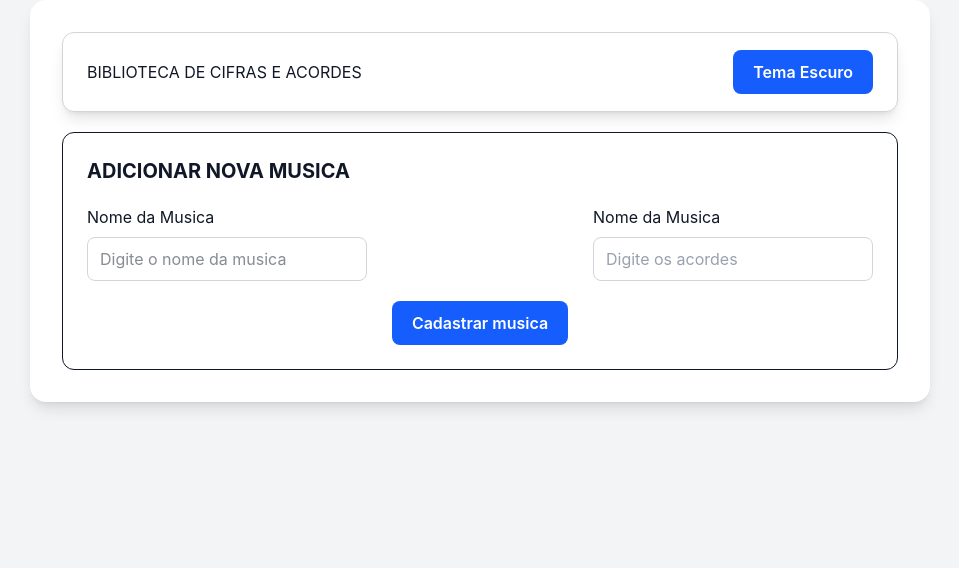
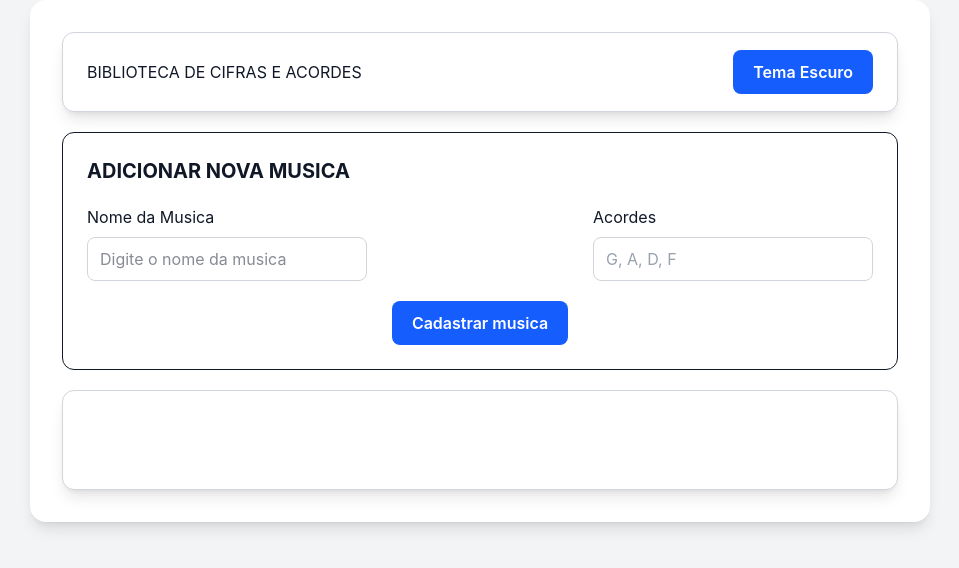
Before and after one commit to MarcosJhonata/SitedeCifras, a React (Vite) app in the folder sitecifras/: page / in a window 1280 px wide. Shown: the top 568 px of the page, without its empty margins (160-1119 px from the left). Built offline with nearby package versions, Linux system fonts and the light colour scheme.

Commit message:
add componente songs list e add funcionalidade no songform

```diff
--- a/sitecifras/src/App.tsx
+++ b/sitecifras/src/App.tsx
@@ -1,14 +1,32 @@
+import { useState } from "react";
 import Container from "./components/container";
 import Header from "./components/header";
 import SongForm from "./components/song-form";
-import { useTheme } from "./context/theme-context";
+import SongList from "./components/song-list";
+import { useTheme } from "./context/use-theme";
 import "./index.css";
 
+type Song = {
+	id: number;
+	musica: string;
+	acordes: string[];
+};
+
 export default function App() {
+	const [listaMusicas, setListaMusicas] = useState<Song[]>([]);
+
+	function adicionarMusica(novaMusica: Song) {
+		setListaMusicas((prevListaMusicas) => [
+			...prevListaMusicas,
+			novaMusica,
+		]);
+	}
 	const { themeStyles } = useTheme();
 
 	return (
-		<Container className={`min-h-screen ${themeStyles.background} ${themeStyles.text}`}>
+		<Container
+			className={`min-h-screen ${themeStyles.background} ${themeStyles.text}`}
+		>
 			<Container
 				className={`max-w-225 mx-auto
           flex
@@ -20,7 +38,8 @@ export default function App() {
 					${themeStyles.card} gap-5`}
 			>
 				<Header />
-        <SongForm/>
+				<SongForm adicionarMusica={adicionarMusica} />
+				<SongList listaMusicas={listaMusicas} />
 			</Container>
 		</Container>
 	);
--- a/sitecifras/src/components/header.tsx
+++ b/sitecifras/src/components/header.tsx
@@ -1,4 +1,4 @@
-import { useTheme } from "../context/theme-context";
+import { useTheme } from "../context/use-theme";
 import Container from "./container";
 export default function Header() {
 	const { theme, toggleTheme, themeStyles } = useTheme();
--- a/sitecifras/src/components/song-form.tsx
+++ b/sitecifras/src/components/song-form.tsx
@@ -1,8 +1,39 @@
-import { useTheme } from "../context/theme-context";
-export default function SongForm() {
+import { useState } from "react";
+import { useTheme } from "../context/use-theme";
+
+type Song = {
+	id: number;
+	musica: string;
+	acordes: string[];
+};
+
+type SongFormProps = {
+	adicionarMusica: (novaMusica: Song) => void;
+};
+
+export default function SongForm({ adicionarMusica }: SongFormProps) {
 	const { themeStyles } = useTheme();
+	const [nomeMusica, setNomeMusica] = useState("");
+	const [acordes, setAcordes] = useState("");
+
+	function handleSubmit(event: React.FormEvent<HTMLFormElement>) {
+		event.preventDefault();
+
+		const novaMusica = {
+			id: Date.now(),
+			musica: nomeMusica,
+			acordes: acordes.split(",").map((acorde) => acorde.trim()),
+		};
+
+		adicionarMusica(novaMusica);
+
+		setNomeMusica("");
+		setAcordes("");
+	}
+
 	return (
 		<form
+			onSubmit={handleSubmit}
 			className={`w-full
         p-6
         rounded-xl
@@ -19,6 +50,8 @@ export default function SongForm() {
 			<div className="flex flex-col gap-2">
 				<label htmlFor="musicas">Nome da Musica</label>
 				<input
+					value={nomeMusica}
+					onChange={(e) => setNomeMusica(e.target.value)}
 					id="musicas"
 					className={`
             h-11
@@ -36,8 +69,10 @@ export default function SongForm() {
 				/>
 			</div>
 			<div className="flex flex-col gap-2">
-				<label htmlFor="cifras">Nome da Musica</label>
+				<label htmlFor="cifras">Acordes</label>
 				<input
+					value={acordes}
+					onChange={(e) => setAcordes(e.target.value)}
 					id="cifras"
 					className={`
             h-11
@@ -51,12 +86,12 @@ export default function SongForm() {
             ${themeStyles.placeholder}
           `}
 					type="text"
-					placeholder="Digite os acordes"
+					placeholder="G, A, D, F"
 				/>
 			</div>
 			<div className="flex w-full justify-center">
 				<button
-					type="button"
+					type="submit"
 					className={`
           h-11
           px-5
--- /dev/null
+++ b/sitecifras/src/components/song-list.tsx
@@ -0,0 +1,53 @@
+import Container from "./container";
+import { useTheme } from "../context/use-theme";
+
+type Song = {
+	id: number;
+	musica: string;
+	acordes: string[];
+};
+
+type SongListProps = {
+	listaMusicas: Song[];
+};
+
+export default function SongList({ listaMusicas }: SongListProps) {
+	const { themeStyles } = useTheme();
+	return (
+		<Container
+			as="div"
+			className={`w-full
+    min-h-25
+    flex
+    items-center
+    justify-between
+    px-6
+    border
+    rounded-xl
+    shadow-lg
+    gap-10
+    ${themeStyles.card}
+    ${themeStyles.border}
+    ${themeStyles.text}`}
+		>
+			<ul className="flex flex-col gap-5 px-2 py-3">
+				{listaMusicas.map((musica) => (
+					<li key={musica.id} className="flex flex-col gap-1">
+						<strong>{musica.musica}</strong>
+						<div className="flex flex-wrap items-center gap-3">
+							<span className="font-semibold">Acordes:</span>
+							{musica.acordes.map((acorde) => (
+								<span
+									key={`${musica.id}-${acorde}`}
+									className="min-w-11 rounded-full bg-blue-100 px-3 py-1 text-center font-bold text-blue-600"
+								>
+									{acorde}
+								</span>
+							))}
+						</div>
+					</li>
+				))}
+			</ul>
+		</Container>
+	);
+}
--- a/sitecifras/src/context/theme-context.tsx
+++ b/sitecifras/src/context/theme-context.tsx
@@ -1,21 +1,7 @@
-import { createContext, useContext, useState, type ReactNode } from "react";
+import { useState, type ReactNode } from "react";
+import { ThemeContext, type ThemeStyles } from "./theme";
 
 type Theme = "light" | "dark";
-
-type ThemeStyles = {
-	background: string;
-	card: string;
-	text: string;
-	border: string;
-	button: string;
-	placeholder: string;
-};
-
-type ThemeContextType = {
-	theme: Theme;
-	themeStyles: ThemeStyles;
-	toggleTheme: () => void;
-};
 
 type ThemeProviderProps = {
 	children: ReactNode;
@@ -39,9 +25,7 @@ const themes = {
 		button: "bg-blue-500 text-white",
 		placeholder: "placeholder:text-gray-400",
 	},
-};
-
-const ThemeContext = createContext<ThemeContextType | null>(null);
+} satisfies Record<Theme, ThemeStyles>;
 
 export function ThemeProvider({ children }: ThemeProviderProps) {
 	const [theme, setTheme] = useState<Theme>("light");
@@ -62,13 +46,3 @@ export function ThemeProvider({ children }: ThemeProviderProps) {
 		</ThemeContext.Provider>
 	);
 }
-
-export function useTheme() {
-	const context = useContext(ThemeContext);
-
-	if (!context) {
-		throw new Error("useTheme precisa estar dentro do ThemeProvider");
-	}
-
-	return context;
-}
--- /dev/null
+++ b/sitecifras/src/context/theme.ts
@@ -0,0 +1,20 @@
+import { createContext } from "react";
+
+type Theme = "light" | "dark";
+
+export type ThemeStyles = {
+	background: string;
+	card: string;
+	text: string;
+	border: string;
+	button: string;
+	placeholder: string;
+};
+
+export type ThemeContextType = {
+	theme: Theme;
+	themeStyles: ThemeStyles;
+	toggleTheme: () => void;
+};
+
+export const ThemeContext = createContext<ThemeContextType | null>(null);
--- /dev/null
+++ b/sitecifras/src/context/use-theme.ts
@@ -0,0 +1,12 @@
+import { useContext } from "react";
+import { ThemeContext } from "./theme";
+
+export function useTheme() {
+	const context = useContext(ThemeContext);
+
+	if (!context) {
+		throw new Error("useTheme precisa estar dentro do ThemeProvider");
+	}
+
+	return context;
+}
```
